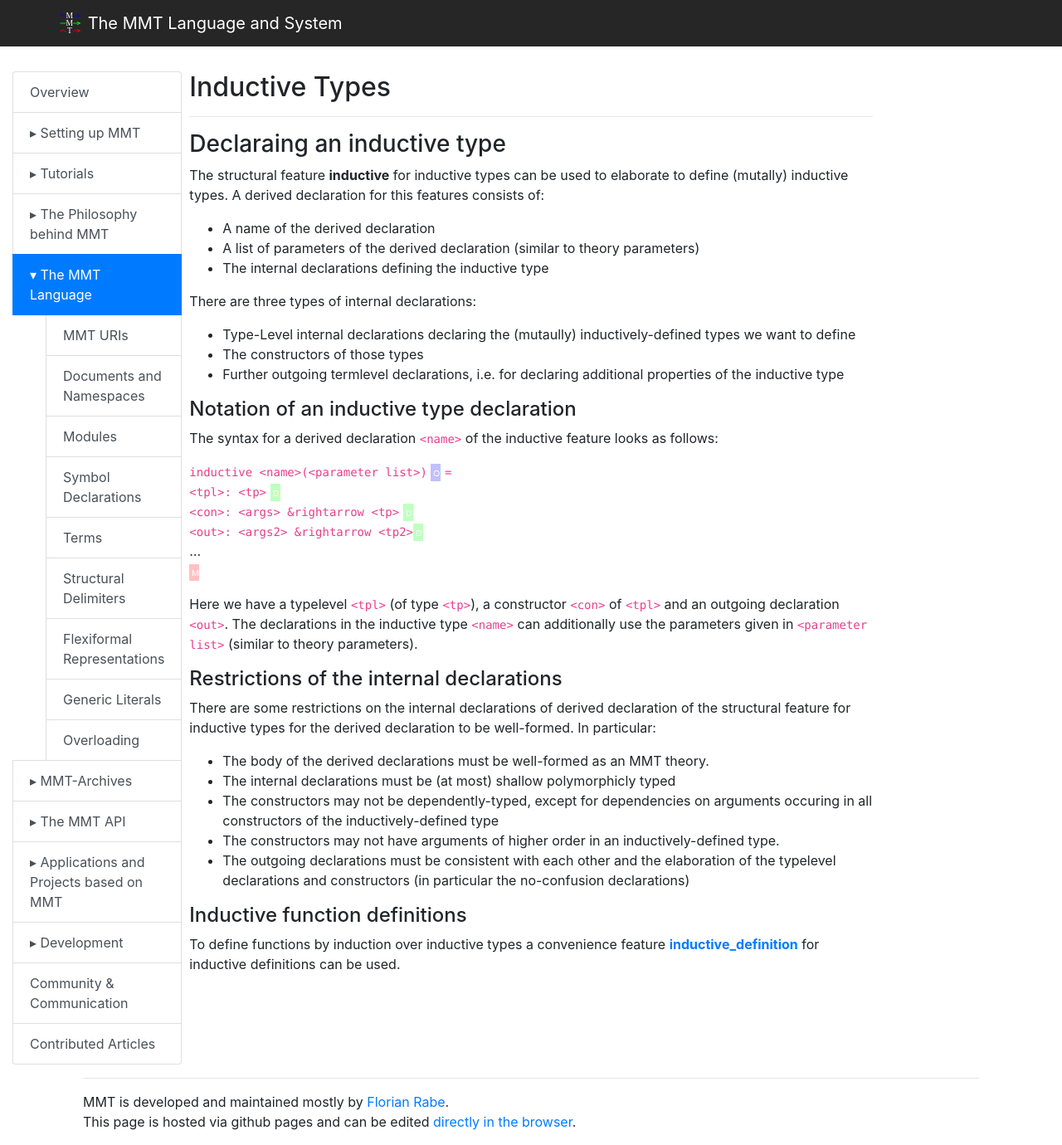
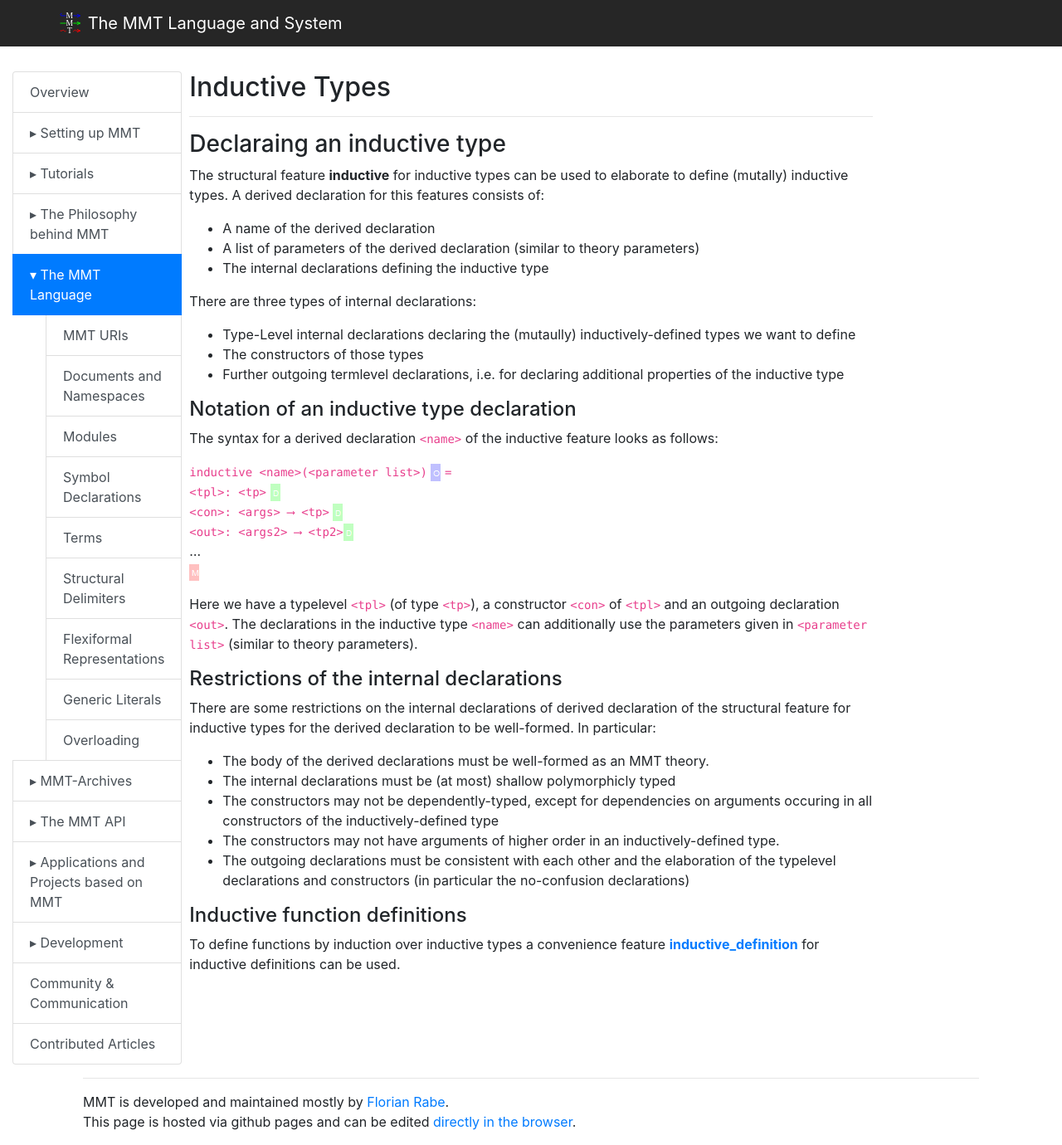
Before and after one commit to UniFormal/uniformal.github.io, a Jekyll site: the page built from doc/language/inductive.md, in a window 1280 px wide. Shown: the whole page at 83% size. Built offline with Jekyll 4.4.1, drawn with Linux system fonts in a browser that asks for light colours.

Commit message:
Minor fix.

```diff
--- a/doc/language/inductive.md
+++ b/doc/language/inductive.md
@@ -23,8 +23,8 @@ The syntax for a derived declaration `<name>` of the inductive feature looks as
 
 `inductive <name>(<parameter list>)` ![`\US`](/doc/img/US.png) `= `
 <br>`<tpl>: <tp>` ![`\RS`](/doc/img/RS.png)
-<br>`<con>: <args> &rightarrow <tp>` ![`\RS`](/doc/img/RS.png)
-<br>`<out>: <args2> &rightarrow <tp2>`![`\RS`](/doc/img/RS.png)
+<br>`<con>: <args> ⟶ <tp>` ![`\RS`](/doc/img/RS.png)
+<br>`<out>: <args2> ⟶ <tp2>`![`\RS`](/doc/img/RS.png)
 <br>...<br>![`\GS`](/doc/img/GS.png)
 
 Here we have a typelevel `<tpl>` (of type `<tp>`), a constructor `<con>` of `<tpl>` and an outgoing declaration `<out>`. The declarations in the inductive type `<name>` can additionally use the parameters given in `<parameter list>` (similar to theory parameters).
```
Also changed, not shown: doc/language/inductivedefinitions.md (+2 -2 lines).
